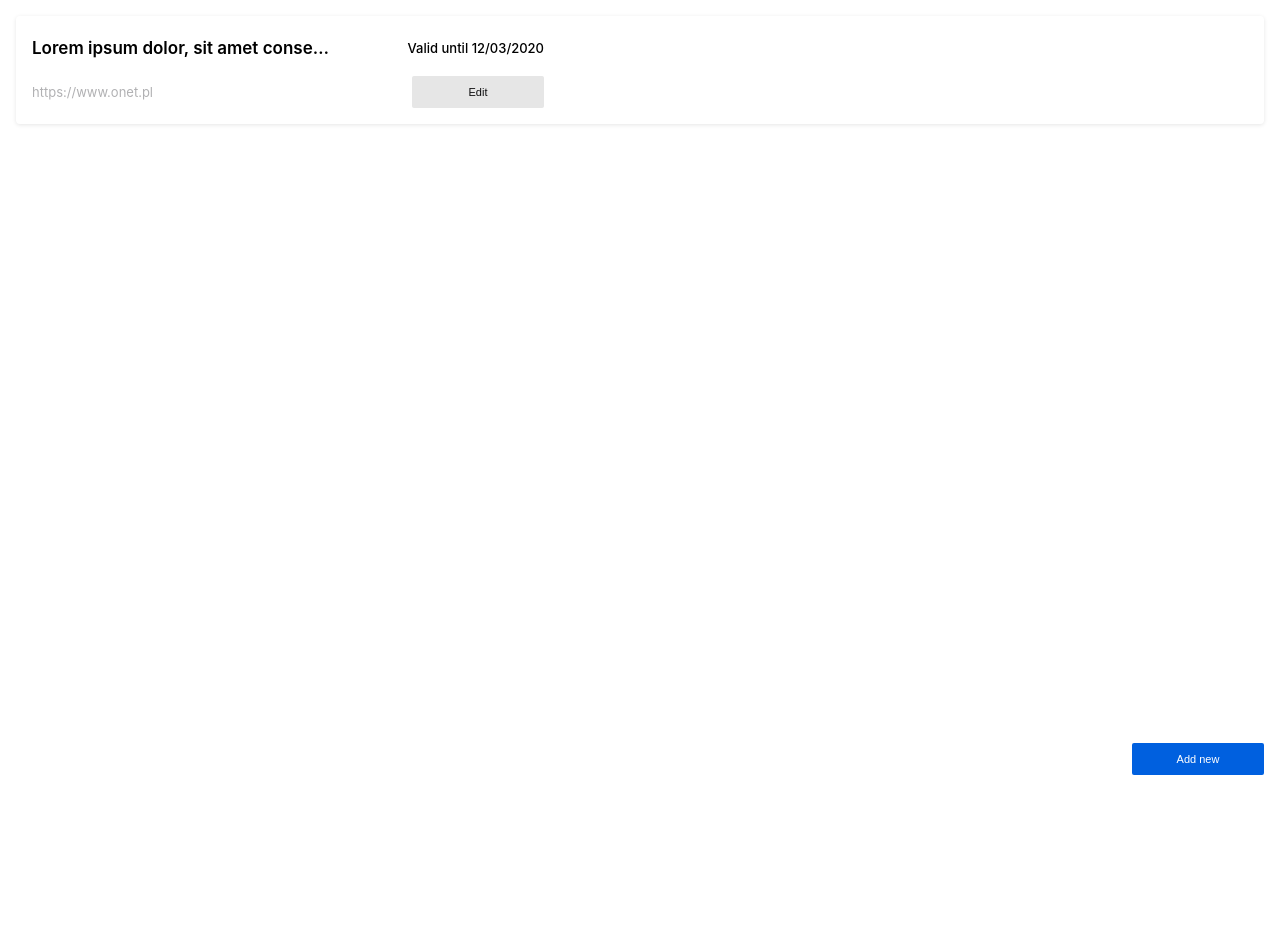
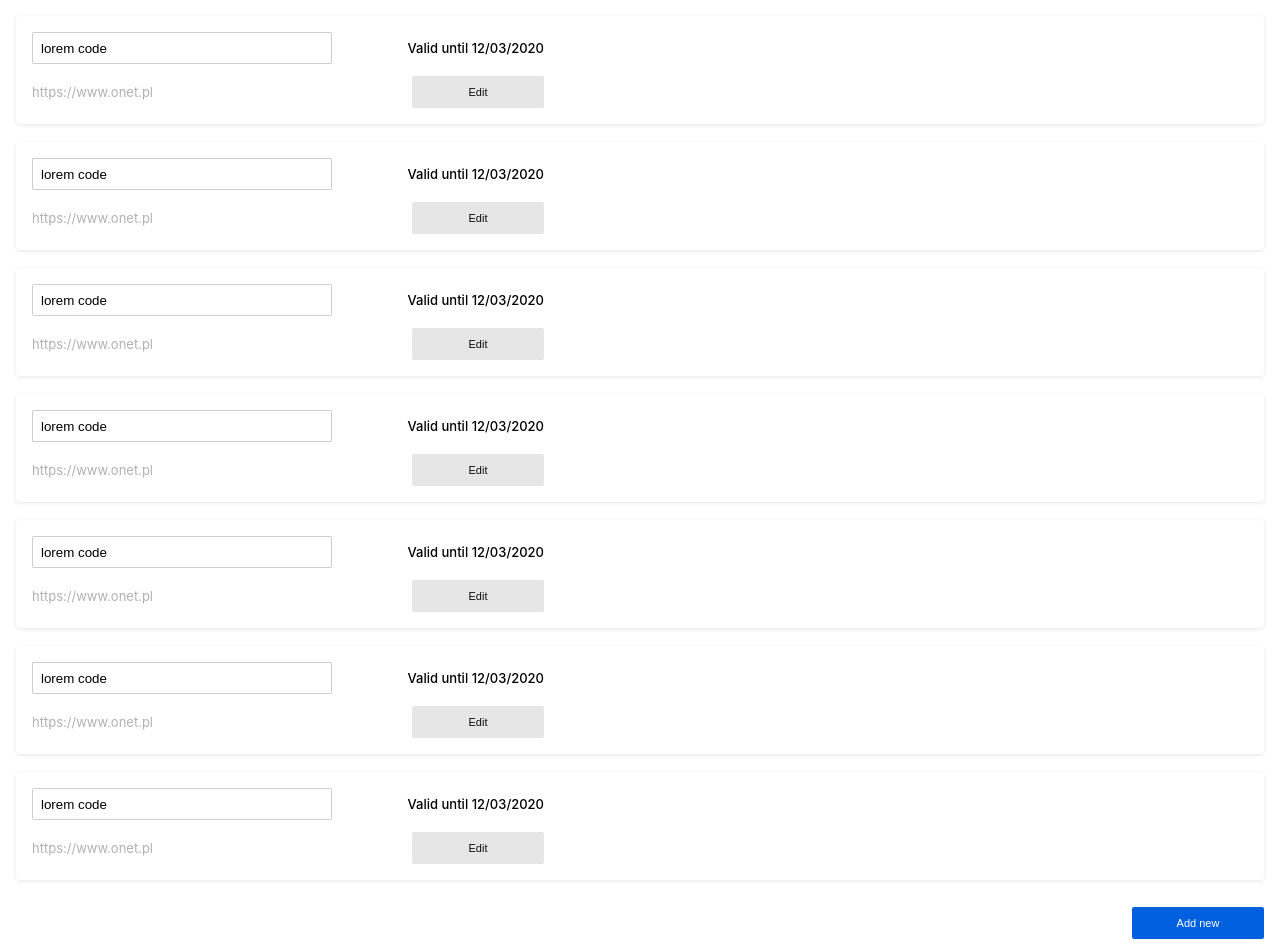
Before and after one commit to krzysztofzuraw/promo-code-extension, a React app: page / in a window 1280 px wide. Before the commit the page ends 800 px from the top, so only its background shows below. Built offline with nearby package versions, Linux system fonts and the light colour scheme.

Commit message:
feat: add list view

```diff
--- a/package.json
+++ b/package.json
@@ -3,10 +3,7 @@
   "version": "0.1.0",
   "description": "",
   "scripts": {
-    "watch:webpack": "webpack --watch",
-    "watch:web-ext": "web-ext run --firefox=firefoxdeveloperedition",
-    "start": "run-p watch:*",
-    "lint:web-ext": "web-ext lint",
+    "start": "webpack --watch",
     "lint:eslint": "eslint '*/**/*.{js,ts,tsx}' --quiet --fix",
     "lint:tsc": "tsc --project . --noEmit",
     "lint": "npm-run-all lint:*"
--- a/src/add-new.tsx
+++ b/src/add-new.tsx
@@ -58,7 +58,7 @@ const ClearIcon: FunctionComponent<{ onClick?: () => void }> = ({ onClick }) =>
     width="16"
     height="16"
     viewBox="0 0 16 16"
-    className="clear"
+    className="icon"
   >
     <path
       fill="context-fill"
--- a/src/index.css
+++ b/src/index.css
@@ -103,19 +103,17 @@ input:hover {
 
 input:focus {
   border-color: #0a84ff;
-  box-shadow: 0 0 0 1px #0a84ff, 0 0 0 4px rgba(10, 132, 255, 0.3);
 }
 
 input:error {
   border-color: #d70022;
-  box-shadow: 0 0 0 1px #d70022, 0 0 0 4px rgba(251, 0, 34, 0.3);
 }
 
-.clear + input {
+.icon + input {
   padding: 8px 32px 8px 8px;
 }
 
-.clear {
+.icon {
   position: absolute;
   bottom: 8px;
   right: 8px;
@@ -172,3 +170,15 @@ li {
   font-weight: 500;
   align-self: center;
 }
+
+.icon-copy {
+  cursor: pointer;
+}
+
+.icon-copy:hover {
+  fill: #0060df;
+}
+
+.list-item {
+  margin-bottom: 18px;
+}
--- a/src/list.tsx
+++ b/src/list.tsx
@@ -1,41 +1,16 @@
-import React, { FunctionComponent, useState } from 'react';
-import CopyToClipboard from 'react-copy-to-clipboard';
-import { usePopper } from 'react-popper';
+import React, { FunctionComponent } from 'react';
 
 export const List: FunctionComponent = () => {
-  const [copied, setCopied] = React.useState(false);
-  const [referenceElement, setReferenceElement] = useState<any>(null);
-  const [popperElement, setPopperElement] = useState<any>(null);
-  const [arrowElement, setArrowElement] = useState<any>(null);
-  const { styles, attributes } = usePopper(referenceElement, popperElement, {
-    modifiers: [{ name: 'arrow', options: { element: arrowElement } }],
-  });
   return (
     <>
       <ul>
-        <li>
-          {copied && (
-            <div ref={setPopperElement} style={styles.popper} {...attributes.popper}>
-              Popper element
-              <div ref={setArrowElement} style={styles.arrow} />
-            </div>
-          )}
-          <CopyToClipboard text="lorem code">
-            <div
-              className="code"
-              title="Click to copy"
-              ref={setReferenceElement}
-              onClick={() => setCopied(true)}
-            >
-              Lorem ipsum dolor, sit amet consectetur adipisicing elit. Porro neque debitis expedita
-              deserunt tempore, repudiandae quae, veritatis deleniti sapiente asperiores ducimus
-              perferendis hic blanditiis corporis temporibus dolorem, accusamus earum similique.
-            </div>
-          </CopyToClipboard>
-          <div className="valid-date align-right">Valid until 12/03/2020</div>
-          <div className="url">https://www.onet.pl</div>
-          <button className="button-default align-right">Edit</button>
-        </li>
+        <ListItem />
+        <ListItem />
+        <ListItem />
+        <ListItem />
+        <ListItem />
+        <ListItem />
+        <ListItem />
       </ul>
       <footer>
         <button className="button-primary">Add new</button>
@@ -43,3 +18,42 @@ export const List: FunctionComponent = () => {
     </>
   );
 };
+
+const ListItem: FunctionComponent = () => (
+  <li className="list-item">
+    <div className="field">
+      <CopyIcon
+        onClick={() => {
+          navigator.clipboard.writeText('lorem code');
+        }}
+      />
+      <input
+        name="code"
+        id="code"
+        type="text"
+        value="lorem code"
+        title="click icon to copy"
+        readOnly
+      />
+    </div>
+    <div className="valid-date align-right">Valid until 12/03/2020</div>
+    <div className="url">https://www.onet.pl</div>
+    <button className="button-default align-right">Edit</button>
+  </li>
+);
+
+const CopyIcon: FunctionComponent<{ onClick?: () => void }> = ({ onClick }) => (
+  <svg
+    xmlns="http://www.w3.org/2000/svg"
+    width="16"
+    height="16"
+    viewBox="0 0 16 16"
+    className="icon icon-copy"
+    onClick={onClick}
+  >
+    <path
+      fill="context-fill"
+      d="M14.707 8.293l-3-3A1 1 0 0 0 11 5h-1V4a1 1 0 0 0-.293-.707l-3-3A1 1 0 0 0 6 0H3a2 2 0 0 0-2 2v7a2 2 0 0 0 2 2h3v3a2 2 0 0 0 2 2h5a2 2 0 0 0 2-2V9a1 1 0 0 0-.293-.707zM12.586 9H11V7.414zm-5-5H6V2.414zM6 7v2H3V2h2v2.5a.5.5 0 0 0 .5.5H8a2 2 0 0 0-2 2zm2 7V7h2v2.5a.5.5 0 0 0 .5.5H13v4z"
+    ></path>
+  </svg>
+);
```
